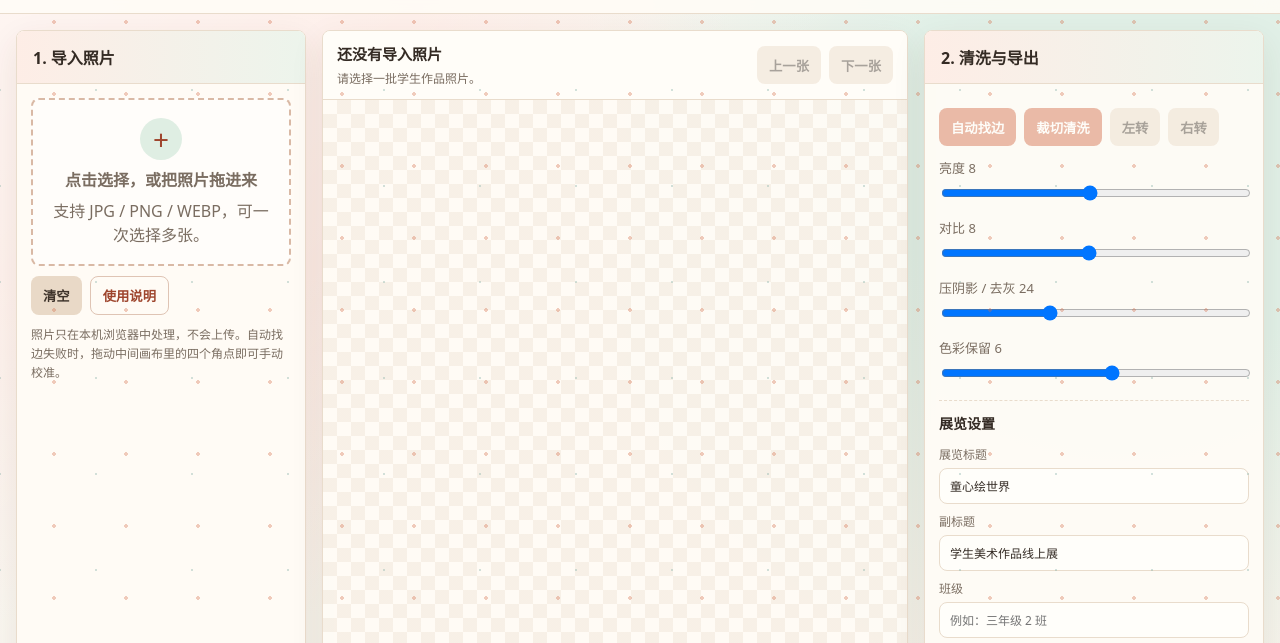
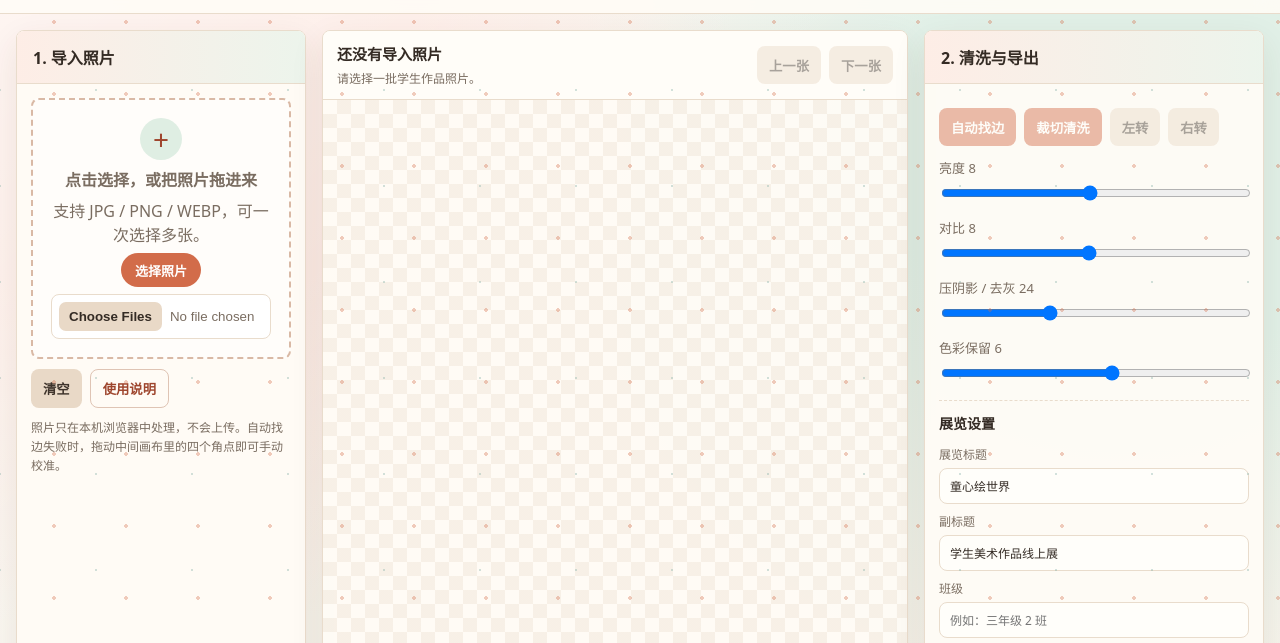
Before and after one commit to xj32274080/student-artwork-cleaner, a website: page index.html in a window 1280 px wide. Shown: the part 108-751 px from the top of the page. Drawn offline with nearby package versions, Linux system fonts and the light colour scheme.

Commit message:
Add visible native photo import control

```diff
--- a/app.js
+++ b/app.js
@@ -8,6 +8,7 @@
   const $ = (id) => document.getElementById(id);
   const fileInput = $('fileInput');
   const dropZone = $('dropZone');
+  const chooseFilesBtn = $('chooseFilesBtn');
   const imageList = $('imageList');
   const viewCanvas = $('viewCanvas');
   const viewContext = viewCanvas.getContext('2d');
@@ -575,7 +576,13 @@
     bindRange('shadow', 'shadowVal');
     bindRange('saturation', 'saturationVal');
 
+    fileInput.addEventListener('click', (event) => event.stopPropagation());
     fileInput.addEventListener('change', (event) => handleFiles([...event.target.files]));
+    chooseFilesBtn.addEventListener('click', (event) => {
+      event.stopPropagation();
+      fileInput.click();
+    });
+    dropZone.addEventListener('click', () => fileInput.click());
     dropZone.addEventListener('keydown', (event) => {
       if (event.key === 'Enter' || event.key === ' ') {
         event.preventDefault();
--- a/index.html
+++ b/index.html
@@ -20,12 +20,13 @@
     <section class="panel import-panel">
       <h2>1. 导入照片</h2>
       <div class="panel-body">
-        <label class="drop-zone" id="dropZone" role="button" tabindex="0">
+        <div class="drop-zone" id="dropZone" role="button" tabindex="0">
           <span class="drop-icon" aria-hidden="true">+</span>
           <strong>点击选择，或把照片拖进来</strong>
           <span>支持 JPG / PNG / WEBP，可一次选择多张。</span>
-          <input id="fileInput" type="file" accept="image/*" multiple />
-        </label>
+          <button class="import-action" id="chooseFilesBtn" type="button">选择照片</button>
+          <input class="file-control" id="fileInput" type="file" accept="image/*" multiple aria-label="选择学生作品照片" />
+        </div>
 
         <div class="button-row">
           <button class="secondary" id="clearBtn" type="button">清空</button>
--- a/styles.css
+++ b/styles.css
@@ -156,17 +156,31 @@ h1 {
 }
 
 #fileInput {
-  position: absolute;
-  inset: 0;
   width: 100%;
-  height: 100%;
-  opacity: 0;
+  max-width: 238px;
+  padding: 7px;
+  border: 1px solid var(--line);
+  border-radius: 8px;
+  background: #fff;
+  color: var(--muted);
   cursor: pointer;
 }
 
-.file-control {
-  display: block !important;
-  width: 100%;
+#fileInput::file-selector-button {
+  margin-right: 8px;
+  border: 0;
+  border-radius: 7px;
+  padding: 7px 10px;
+  background: #e9d9c7;
+  color: var(--ink);
+  font-weight: 700;
+  cursor: pointer;
+}
+
+.import-action {
+  min-height: 34px;
+  padding: 7px 14px;
+  border-radius: 999px;
   font-size: 13px;
 }
 
```
